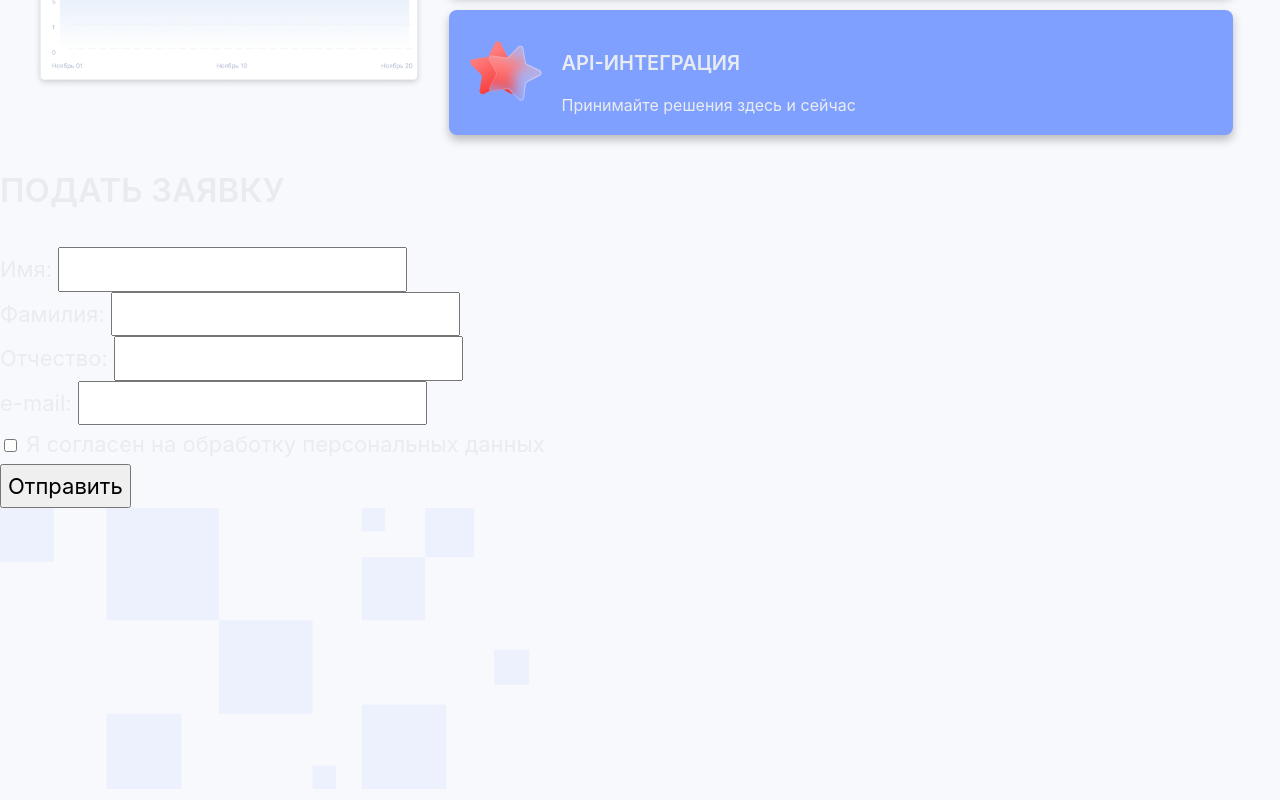
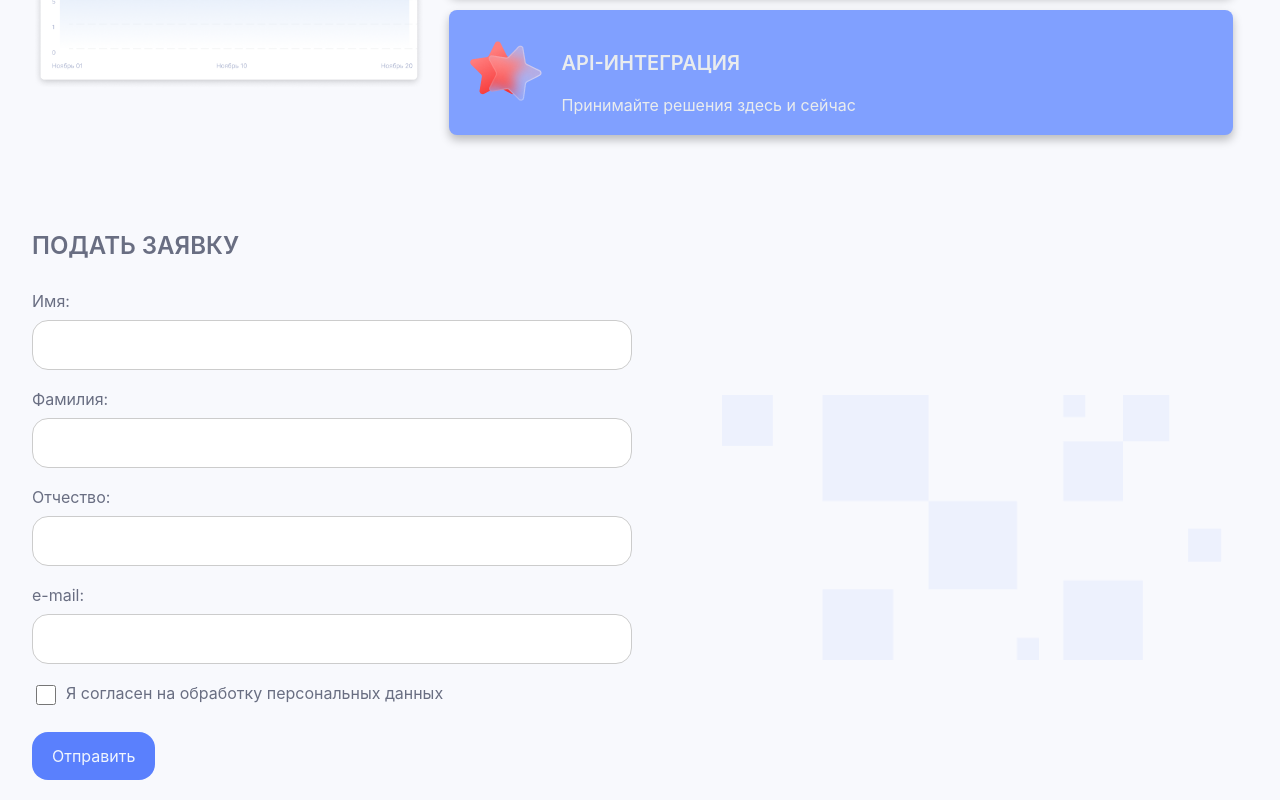
Before and after one commit to fisenkoelena/site, a plain HTML site: page index.html in a window 1280 px wide. Shown: the part 1791-2591 px from the top of the page. Drawn offline with Linux system fonts and the light colour scheme.

Commit message:
Добавлен блок 3

```diff
--- a/index.html
+++ b/index.html
@@ -135,7 +135,7 @@
         <section class="form-container">
             <h4 class="visually-hidden">Подать заявку</h4>
             <div class="form-content">
-                <h1>Подать заявку</h1>
+                <h1 class="form-title">Подать заявку</h1>
                 <form action="#" method="POST">
                     <div class="form-group">
                         <label for="first-name">Имя:</label>
@@ -165,6 +165,7 @@
             </div>
         </section>
 
+
     </main>
 
 
--- a/style.css
+++ b/style.css
@@ -434,7 +434,6 @@ h1, h2, h3, h4, h5, h6 {
   font-size: 33px;
 line-height: 42px;
 padding-bottom: 15px;
-text-transform:;
 }
 
 .banner-bigger {
@@ -496,14 +495,14 @@ line-height: 14px;
 .example-left-image {
   flex: 1;
   max-width: 400px;
-  display: flex; /* Обеспечивает выравнивание изображения внутри контейнера */
+  display: flex;
   align-items: center;
   justify-content: center;
 }
 
 .example-left-image img {
   width: 100%;
-  height: auto; /* Сохраняет пропорции изображения */
+  height: auto;
   object-fit: cover;
   border-radius: 8px;
 }
@@ -519,7 +518,7 @@ line-height: 14px;
 }
 
 .example-info-column {
-  width: 100%; /* Убираем фиксированную ширину */
+  width: 100%;
   display: flex;
   align-items: center;
   background-color: var(--Main-Secondary);
@@ -539,13 +538,98 @@ line-height: 14px;
 }
 
 .example-info-column .example-text h3 {
-  margin-bottom: 10px; /* Отступ между заголовком и текстом */
-  font-size: 1.25rem; /* Регулируем размер заголовка */
+  margin-bottom: 10px;
+  font-size: 1.25rem;
 }
 
 .example-info-column .example-text p {
   margin: 0;
   font-size: 1rem;
+}
+
+.form-container {
+  display: flex;
+  justify-content: space-between;
+  align-items: center;
+  padding: 90px 20px 20px 32px;
+}
+
+.form-content {
+  max-width: 600px;
+  width: 100%;
+}
+
+.form-title {
+  font-size: 24px;
+  margin-bottom: 20px;
+  color: var(--Text-Secondary);
+}
+
+.form-group {
+  margin-bottom: 15px;
+}
+
+label {
+  font-size: 16px;
+  display: block;
+  margin-bottom: 5px;
+  color: var(--Text-Secondary);
+}
+
+input[type="text"],
+input[type="email"] {
+  width: 100%;
+  padding: 10px;
+  font-size: 16px;
+  border: 1px solid #ccc;
+  border-radius: 16px;
+}
+
+.form-checkbox-group {
+  display: flex;
+  align-items: center;
+  margin-bottom: 20px;
+}
+
+.form-checkbox-group input {
+  width: 20px;
+  height: 20px;
+  margin-right: 10px;
+}
+
+.form-submit-btn {
+  background-color: var(--State-Button);
+  color: var(--Text-button);
+  padding: 10px 20px;
+  border: none;
+  border-radius: 16px;
+  font-size: 16px;
+  cursor: pointer;
+}
+
+.form-submit-btn:hover {
+  background-color: var(--State-Button-active);
+}
+
+.form-image-container {
+  flex: 1;
+  margin-left: 90px;
+  margin-top: 50px;
+}
+
+.form-big-image {
+  width: 100%;
+  height: auto;
+  max-width: 500px;
+}
+
+.form-checkbox-group input:checked {
+  background-color: var(--Main-Secondary);
+  border-color: var(--State-Button-hower);
+}
+
+.form-checkbox-group input:checked + label {
+  color: var(--Main-Secondary);
 }
 
 @media (max-width: 1250px) {
```
